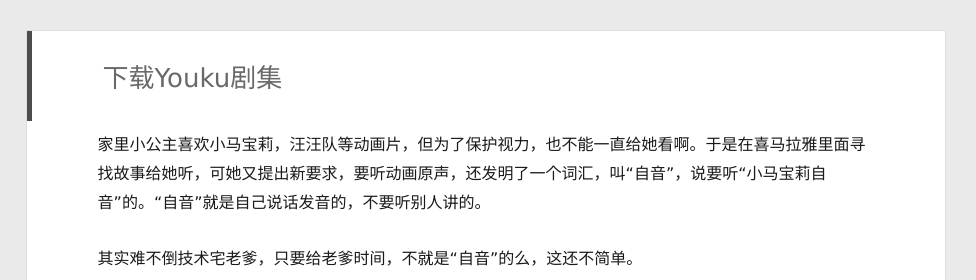
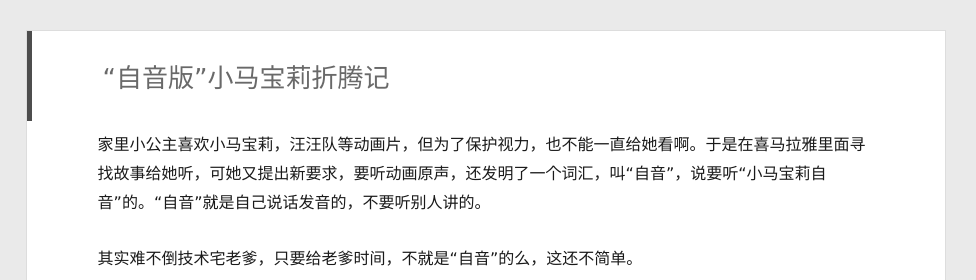
Before and after one commit to fire3/fire3.github.io, a plain HTML site: page 2017/09/01/Download-Youku-Videos/index.html in a window 1280 px wide. Shown: the top 280 px of the page, 304-1280 px from the left. Drawn offline with Linux system fonts and the light colour scheme; files whose address does not match are found by name.

Commit message:
Site updated: 2017-09-01 08:53:22

```diff
--- a/2017/09/01/Download-Youku-Videos/index.html
+++ b/2017/09/01/Download-Youku-Videos/index.html
@@ -6,21 +6,21 @@
   <meta name="renderer" content="webkit">
   <meta http-equiv="X-UA-Compatible" content="IE=edge" >
   <link rel="dns-prefetch" href="http://www.fire3.xyz">
-  <title>下载Youku剧集 | fire3&#39;s note</title>
+  <title>“自音版”小马宝莉折腾记 | fire3&#39;s note</title>
   <meta name="viewport" content="width=device-width, initial-scale=1, maximum-scale=1">
   <meta name="description" content="家里小公主喜欢小马宝莉，汪汪队等动画片，但为了保护视力，也不能一直给她看啊。于是在喜马拉雅里面寻找故事给她听，可她又提出新要求，要听动画原声，还发明了一个词汇，叫“自音”，说要听“小马宝莉自音”的。“自音”就是自己说话发音的，不要听别人讲的。
 其实难不倒技术宅老爹，只要给老爹时间，不就是“自音”的么，这还不简单。
 下载视频网站上的视频有个大杀器叫 you-get，这个脚本宇宙无敌，支持各种视频网站">
 <meta property="og:type" content="article">
-<meta property="og:title" content="下载Youku剧集">
+<meta property="og:title" content="“自音版”小马宝莉折腾记">
 <meta property="og:url" content="http://www.fire3.xyz/2017/09/01/Download-Youku-Videos/index.html">
 <meta property="og:site_name" content="fire3's note">
 <meta property="og:description" content="家里小公主喜欢小马宝莉，汪汪队等动画片，但为了保护视力，也不能一直给她看啊。于是在喜马拉雅里面寻找故事给她听，可她又提出新要求，要听动画原声，还发明了一个词汇，叫“自音”，说要听“小马宝莉自音”的。“自音”就是自己说话发音的，不要听别人讲的。
 其实难不倒技术宅老爹，只要给老爹时间，不就是“自音”的么，这还不简单。
 下载视频网站上的视频有个大杀器叫 you-get，这个脚本宇宙无敌，支持各种视频网站">
-<meta property="og:updated_time" content="2017-09-01T00:49:01.465Z">
+<meta property="og:updated_time" content="2017-09-01T00:53:09.374Z">
 <meta name="twitter:card" content="summary">
-<meta name="twitter:title" content="下载Youku剧集">
+<meta name="twitter:title" content="“自音版”小马宝莉折腾记">
 <meta name="twitter:description" content="家里小公主喜欢小马宝莉，汪汪队等动画片，但为了保护视力，也不能一直给她看啊。于是在喜马拉雅里面寻找故事给她听，可她又提出新要求，要听动画原声，还发明了一个词汇，叫“自音”，说要听“小马宝莉自音”的。“自音”就是自己说话发音的，不要听别人讲的。
 其实难不倒技术宅老爹，只要给老爹时间，不就是“自音”的么，这还不简单。
 下载视频网站上的视频有个大杀器叫 you-get，这个脚本宇宙无敌，支持各种视频网站">
@@ -157,7 +157,7 @@
 
 
     <h1 class="article-title" itemprop="name">
-      下载Youku剧集
+      “自音版”小马宝莉折腾记
     </h1>
 
 
--- a/archives/index.html
+++ b/archives/index.html
@@ -161,7 +161,7 @@
 
 
     <h1 itemprop="name">
-      <a class="archive-article-title" href="/2017/09/01/Download-Youku-Videos/">下载Youku剧集</a>
+      <a class="archive-article-title" href="/2017/09/01/Download-Youku-Videos/">“自音版”小马宝莉折腾记</a>
     </h1>
 
 
```
Also changed, not shown: 2017/02/17/go-with-gccgo-meets-vendor/index.html (+1 -1 lines), archives/2017/09/index.html (+1 -1 lines), archives/2017/index.html (+1 -1 lines), index.html (+1 -1 lines).
